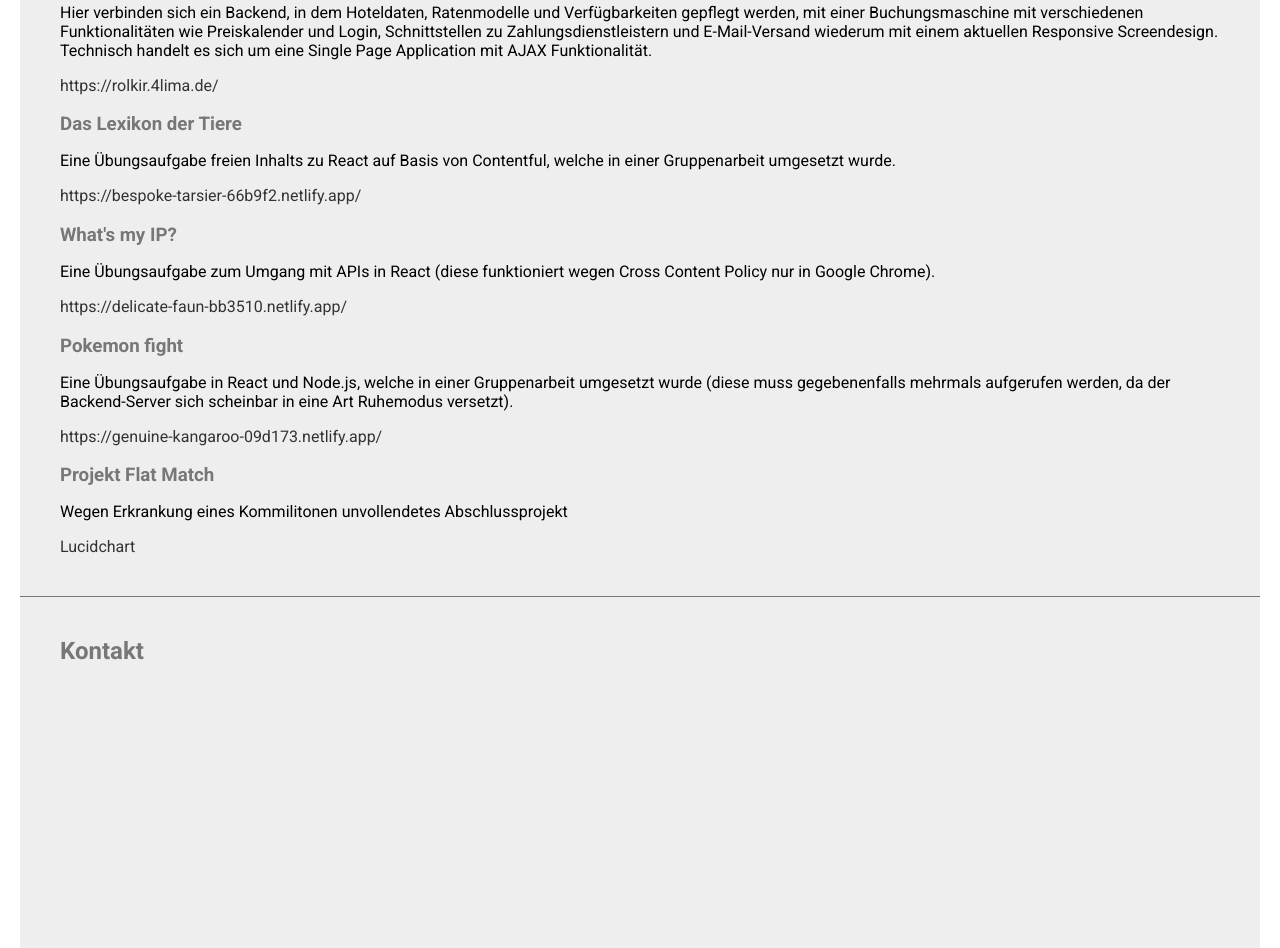
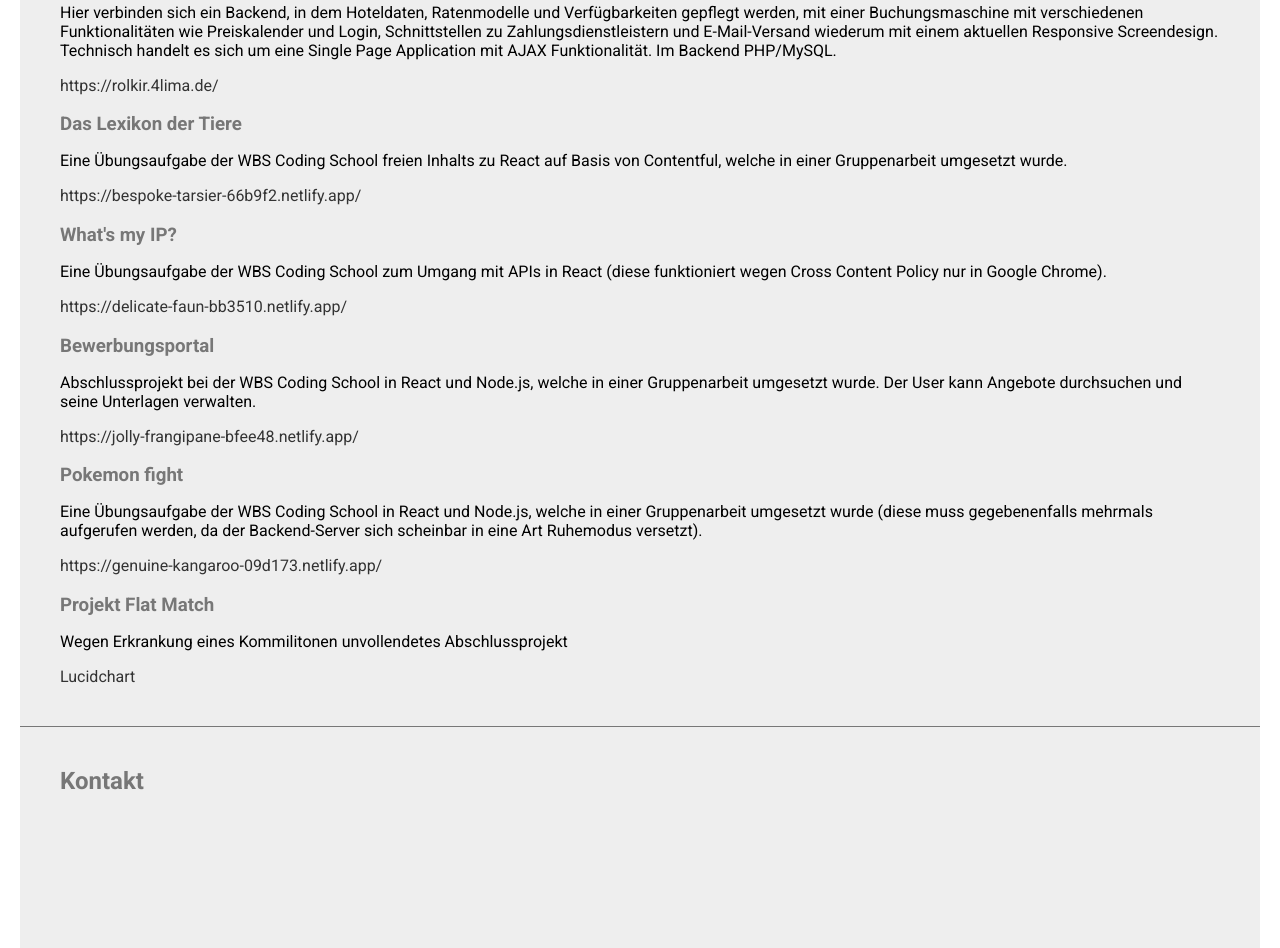
Before and after one commit to rol423/Portfolio, a plain HTML site: page index.html in a window 1280 px wide. Shown: the part 1380-2328 px from the top of the page. Drawn offline with Linux system fonts and the light colour scheme.

Commit message:
New Content

```diff
--- a/index.html
+++ b/index.html
@@ -35,19 +35,23 @@
         <p><a href="https://www.sorat-hotels.com/">https://www.sorat-hotels.com</a></p>
 
         <h3>Online Buchung</h3>
-        <p>Hier verbinden sich ein Backend, in dem Hoteldaten, Ratenmodelle und Verfügbarkeiten gepflegt werden, mit einer Buchungsmaschine mit verschiedenen Funktionalitäten wie Preiskalender und Login, Schnittstellen zu Zahlungsdienstleistern und E-Mail-Versand wiederum mit einem aktuellen Responsive Screendesign. Technisch handelt es sich um eine Single Page Application mit AJAX Funktionalität.</p>
+        <p>Hier verbinden sich ein Backend, in dem Hoteldaten, Ratenmodelle und Verfügbarkeiten gepflegt werden, mit einer Buchungsmaschine mit verschiedenen Funktionalitäten wie Preiskalender und Login, Schnittstellen zu Zahlungsdienstleistern und E-Mail-Versand wiederum mit einem aktuellen Responsive Screendesign. Technisch handelt es sich um eine Single Page Application mit AJAX Funktionalität. Im Backend PHP/MySQL.</p>
         <p><a href="https://rolkir.4lima.de/">https://rolkir.4lima.de/</a></p>
 
         <h3>Das Lexikon der Tiere</h3>
-        <p>Eine Übungsaufgabe freien Inhalts zu React auf Basis von Contentful, welche in einer Gruppenarbeit umgesetzt wurde.</p>
+        <p>Eine Übungsaufgabe der WBS Coding School freien Inhalts zu React auf Basis von Contentful, welche in einer Gruppenarbeit umgesetzt wurde.</p>
         <p><a href="https://bespoke-tarsier-66b9f2.netlify.app/">https://bespoke-tarsier-66b9f2.netlify.app/</a></p>
 
         <h3>What's my IP?</h3>
-        <p>Eine Übungsaufgabe zum Umgang mit APIs in React (diese funktioniert wegen Cross Content Policy nur in Google Chrome).</p>
+        <p>Eine Übungsaufgabe der WBS Coding School zum Umgang mit APIs in React (diese funktioniert wegen Cross Content Policy nur in Google Chrome).</p>
         <p><a href="https://delicate-faun-bb3510.netlify.app/">https://delicate-faun-bb3510.netlify.app/</a></p>
 
+        <h3>Bewerbungsportal</h3>
+        <p>Abschlussprojekt bei der WBS Coding School in React und Node.js, welche in einer Gruppenarbeit umgesetzt wurde. Der User kann Angebote durchsuchen und seine Unterlagen verwalten.</p>
+        <p><a href="https://jolly-frangipane-bfee48.netlify.app/">https://jolly-frangipane-bfee48.netlify.app/</a></p>
+
         <h3>Pokemon fight</h3>
-        <p>Eine Übungsaufgabe in React und Node.js, welche in einer Gruppenarbeit umgesetzt wurde (diese muss gegebenenfalls mehrmals aufgerufen werden, da der Backend-Server sich scheinbar in eine Art Ruhemodus versetzt).</p>
+        <p>Eine Übungsaufgabe der WBS Coding School in React und Node.js, welche in einer Gruppenarbeit umgesetzt wurde (diese muss gegebenenfalls mehrmals aufgerufen werden, da der Backend-Server sich scheinbar in eine Art Ruhemodus versetzt).</p>
         <p><a href="https://genuine-kangaroo-09d173.netlify.app/">https://genuine-kangaroo-09d173.netlify.app/</a></p>
 
         <h3>Projekt Flat Match</h3>
```
